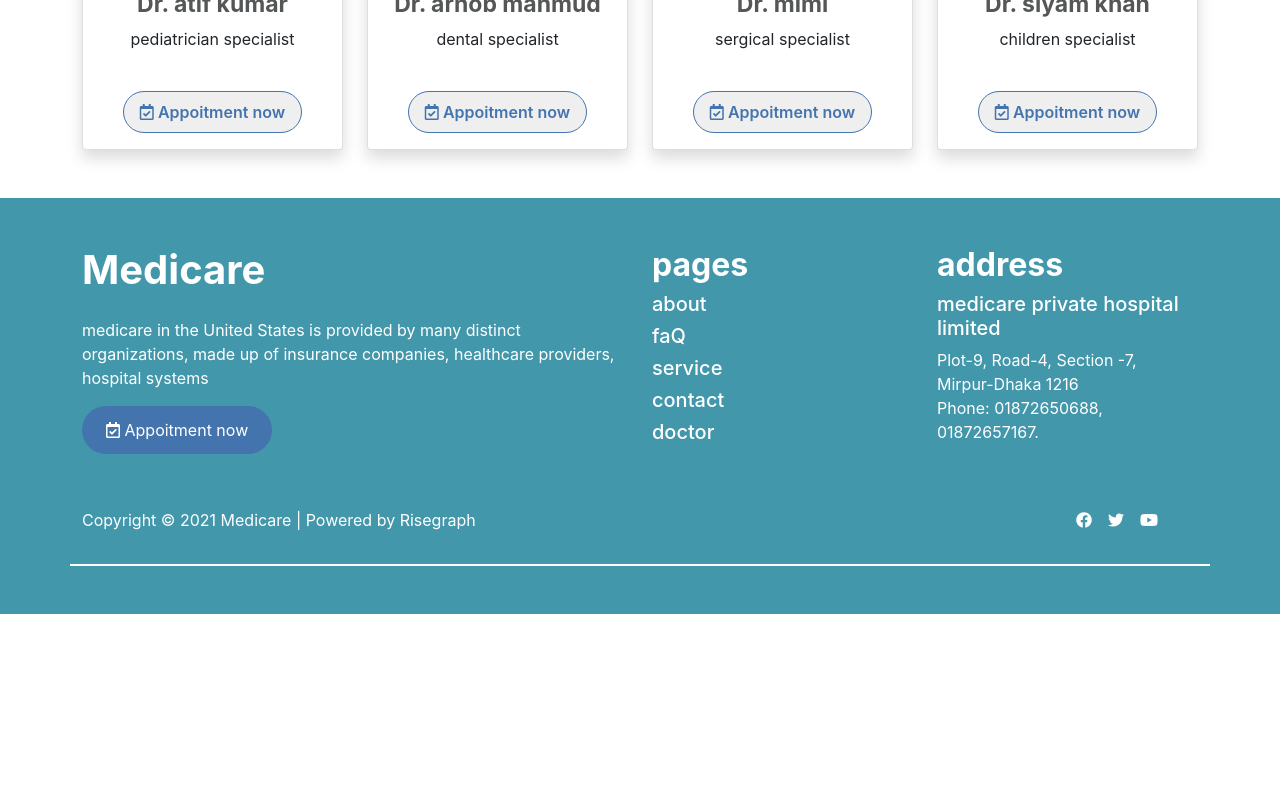
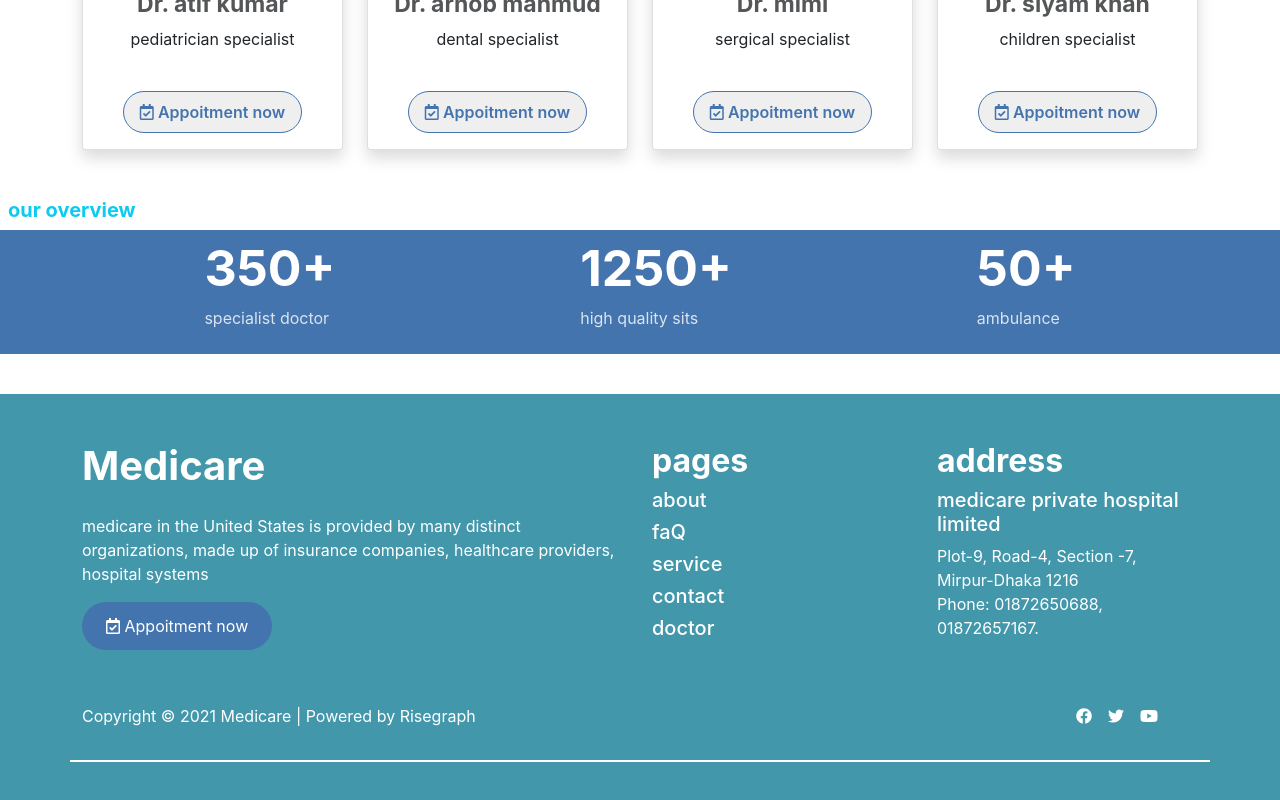
Before and after one commit to opuopu/mediacare-healthcare-website, a React (Create React App) app: page /appoitment in a window 1280 px wide. Shown: the part 1347-2147 px from the top of the page. Before the commit the page ends 1961 px from the top, so only its background shows below. Built offline with nearby package versions, Linux system fonts and the light colour scheme; no server answers.

Commit message:
private route

```diff
--- a/src/App.js
+++ b/src/App.js
@@ -14,6 +14,8 @@ import Register from './pages/register/register';
 import Privateroute from './pages/Login/privateroute/Privateroute';
 import Details from './pages/details/Details';
 import Notfound from './pages/notfound/Notfound';
+import appoitmentBook from './pages/appoitment-booking/appoitmentBook';
+import AppoitmentBook from './pages/appoitment-booking/appoitmentBook';
 
 
 
@@ -48,7 +50,9 @@ function App() {
   <Route exact path="/appoitment">
 <Appoitment></Appoitment>
   </Route>
-
+ <Privateroute path="/appoitment/:doctor">
+<AppoitmentBook></AppoitmentBook>
+ </Privateroute>
    <Privateroute path="/service/:id">
 <Details></Details>
    </Privateroute>
--- a/src/appoitment/Appoitment.js
+++ b/src/appoitment/Appoitment.js
@@ -43,6 +43,30 @@ doctors.map(doctor=> <Doctors key={doctor.key} doctor={doctor}></Doctors>)
      }
  </div>
             </Container>
+
+             <h5 className="text-info fw-bold ms-2">our overview</h5>
+
+            <div className="appoitment-last">
+              <Container>
+
+              <div className="d-flex align-items-center justify-content-around flex-column flex-lg-row">
+                    <div className="">
+                        <h2 className="ap-title">350+</h2>
+                        <p className="ap-desc">specialist doctor</p>
+                    </div>
+                    <div className="">
+                        <h2 className="ap-title">
+                            1250+
+                        </h2>
+                        <p className="ap-desc">high quality sits</p>
+                    </div>
+                    <div className="">
+                    <h2 className="ap-title">50+</h2>
+                    <p className="ap-desc">ambulance</p>
+                    </div>
+                </div>
+              </Container>
+            </div>
         </div>
     );
 };
--- a/src/appoitment/Doctors.js
+++ b/src/appoitment/Doctors.js
@@ -14,7 +14,7 @@ const Doctors = (props) => {
         <h5 className="card-title my-2">{name}</h5>
         <p className="card-text text-dark my-2">{spe}</p>
       </div>
-      <Link to ="/appoitment"  style={{ textDecoration: 'none' }}>
+      <Link to ={`/appoitment/${name}`}  style={{ textDecoration: 'none' }}>
              <button className="my-3  d-block mx-auto appoit-btn "> <i className="far fa-calendar-check"></i> Appoitment now</button>
              </Link>
     </div>
--- a/src/appoitment/appoitment.css
+++ b/src/appoitment/appoitment.css
@@ -29,3 +29,20 @@
 .appoitment-main{
     margin-top: 72px;
 }
+/* last */
+.appoitment-last{
+    background-color: #4474ae;
+    padding: 8px 0;
+    margin-bottom: 40px;
+
+}
+.ap-title{
+    color: white;
+    font-weight: 700;
+
+    font-size: 50px;
+
+}
+.ap-desc{
+    color: rgba(255, 255, 255, 0.801);
+}
--- a/src/hooks/Fireuse.js
+++ b/src/hooks/Fireuse.js
@@ -4,7 +4,7 @@ import { useHistory, useLocation } from "react-router";
 import initialize from "../config/Init";
 initialize()
 const Fireuse = () =>{
-
+//    state
     const [user,setuser] = useState({})
     const [loading,setloading] = useState(true)
     const[name,setname] = useState('')
@@ -15,6 +15,7 @@ const Fireuse = () =>{
     // console.log(user);
     const provider = new GoogleAuthProvider();
     const auth = getAuth()
+    // google sign in
     const googlesign = () =>{
       setloading(true)
 return signInWithPopup(auth,provider)
@@ -60,7 +61,7 @@ return signInWithPopup(auth,provider)
 
         let passvalid =  /^(?=.*[0-9])(?=.*[!@#$%^&*])[a-zA-Z0-9!@#$%^&*]{7,15}$/;
         if(passvalid.test(password)){
-        createUserWithEmailAndPassword(auth,email,password)
+    createUserWithEmailAndPassword(auth,email,password)
         .then(result=>{
             const user =result.user
             setuser(user)
--- /dev/null
+++ b/src/pages/appoitment-booking/appoitmentBook.js
@@ -0,0 +1,45 @@
+import React, { useEffect, useState } from 'react';
+import { Container } from 'react-bootstrap';
+import { useParams } from 'react-router';
+import { Link } from 'react-router-dom';
+import './appoitmentbook.css'
+import { IconName,FcCheckmark,FcLeft } from "react-icons/fc";
+
+
+const AppoitmentBook = () => {
+    const {doctor} = useParams()
+    const[doctors,setDoctors] = useState([])
+    const [data,setData] = useState({})
+    useEffect(()=>{
+
+        fetch('/doctors.json')
+        .then(res => res.json())
+        .then(data => setDoctors(data))
+    },[doctor])
+
+    useEffect(()=>{
+        const signleDoctor = doctors.find(dc => dc?.name === doctor)
+        setData(signleDoctor)
+    },[doctors])
+
+    return (
+        <div>
+            <Container>
+                <div className="d-flex align-items-center justify-content-around flex-column flex-lg-row my-4">
+                    <div className="img-mains">
+                        <img className="img-dc" src={data?.img} alt="" />
+                    </div>
+                    <div>
+                        <h2>{data?.name}</h2>
+                        <p className="dc-des text-dark">thank you fro your appoitment our doctor {data?.name} will call you soon <FcCheckmark/></p>
+                        <Link to="/home">
+                             <button className="enroll-btn fw-bold"><FcLeft/> back to appoitment</button>
+                        </Link>
+                    </div>
+                </div>
+            </Container>
+        </div>
+    );
+};
+
+export default AppoitmentBook;
--- /dev/null
+++ b/src/pages/appoitment-booking/appoitmentbook.css
@@ -0,0 +1,8 @@
+.img-mains{
+    width: 60%;
+
+}
+.img-dc{
+    width: 70%;
+    margin: 0 auto;
+}
--- a/src/pages/home/Home.js
+++ b/src/pages/home/Home.js
@@ -5,6 +5,7 @@ import Carousels from './carousel/Carousel';
 import Sopmeservice from './cart/Sopmeservice';
 import imgs from '../../image/info-block-5.webp'
 import './home.css'
+import { IconName,FcAdvance } from "react-icons/fc";
 
 const Home = () => {
     const [services,setservices] = useState([])
@@ -13,13 +14,14 @@ const Home = () => {
        .then(res =>res.json())
        .then(data =>setservices(data))
    },[])
-    const sliced = services.slice(0,3)
-    console.log(sliced);
+
+
     return (
         <div className="home-main">
          <Carousels></Carousels>
 
          <Container>
+         <h1 className="testimonials-title text-center"> <FcAdvance/> testimonials</h1>
              <div className="row my-4">
 <div className="col-md-4">
     <div className="parts mt-2">
@@ -46,7 +48,7 @@ const Home = () => {
 
 
              {/* services */}
-             <h1 className="services-title text-center">Services Available</h1>
+             <h1 className="services-title text-center"> <FcAdvance/> Services Available</h1>
              <div>
                  <div className="row ">
                      {
--- a/src/pages/home/carousel/Carousel.js
+++ b/src/pages/home/carousel/Carousel.js
@@ -6,7 +6,7 @@ import { Link } from 'react-router-dom';
 import './carousel.css'
 
 const Carousels = () => {
-    console.log("done");
+
     return (
         <div>
             <Carousel>
--- a/src/pages/home/home.css
+++ b/src/pages/home/home.css
@@ -5,6 +5,17 @@
 .parts> h1,p  {
     color: white;
     /* padding: 5px 10px; */
+}
+/* testtimonials */
+.testimonials-title {
+    color: #3e97b9;
+    font-weight: 700;
+    margin-top: 10px;
+    padding-bottom: 4px;
+    border-bottom: 3px solid  #3e97b9;
+    width: 40%;
+    margin: 0 auto;
+    margin-top: 20px;
 }
 .parts > button {
     background: none;
--- a/src/pages/register/register.js
+++ b/src/pages/register/register.js
@@ -6,25 +6,34 @@ import React, { useState } from 'react';
 import Useauth from '../../context/useauth';
 import { Link } from 'react-router-dom';
 import { Container } from 'react-bootstrap';
+import {useLocation,useHistory } from 'react-router-dom'
 import './register.css'
 
 const Register = () => {
-    // const[email,setemail] = useState('')
-    // const [password,setpassword] = useState('')
-    // const[name,setName] = useState('')
-    const {user,googlesign,createuser,error,setname,setemail,setpassword} = Useauth()
+    const location = useLocation()
+    const history = useHistory()
+    const redirect_url = location.state?.from || '/home'
+
+
+
+    const {user,googlesign,createuser,error,setname,setemail,setpassword,setuser,seterror,username,} = Useauth()
     console.log(user);
+
+
+    // redirect
+
+
 
     const handleemail = (e) =>{
         setemail(e.target.value)
     }
     const handlepassword = (e) =>{
         setpassword(e.target.value)
-        console.log(e.target.value);
+
     }
     const handlename = (e) =>{
 setname(e.target.value)
-console.log(e.target.value);
+
     }
 
 
@@ -40,7 +49,7 @@ console.log(e.target.value);
             <input type="email" name="" id="" placeholder="enter your email" onBlur={handleemail} required />
                 <br /> <br />
 <input type="password" placeholder="enter your password" onBlur={handlepassword}  required />     <br />  <br />
-<input type="submit" className="login-register-btn" onClick={()=> createuser()} value="register now" />
+<input type="submit" className="login-register-btn" onClick={createuser} value="register now" />
 <p className="text-dark">{error}</p>
 
 {/*
```
